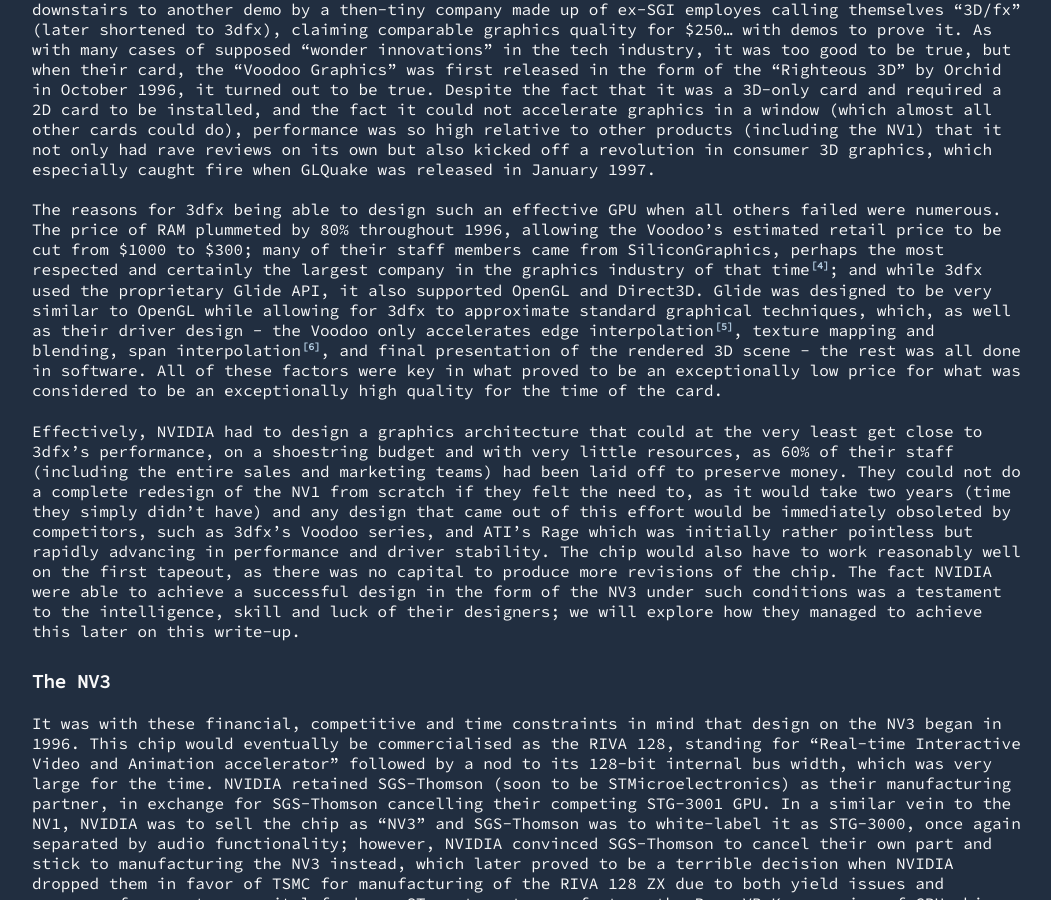
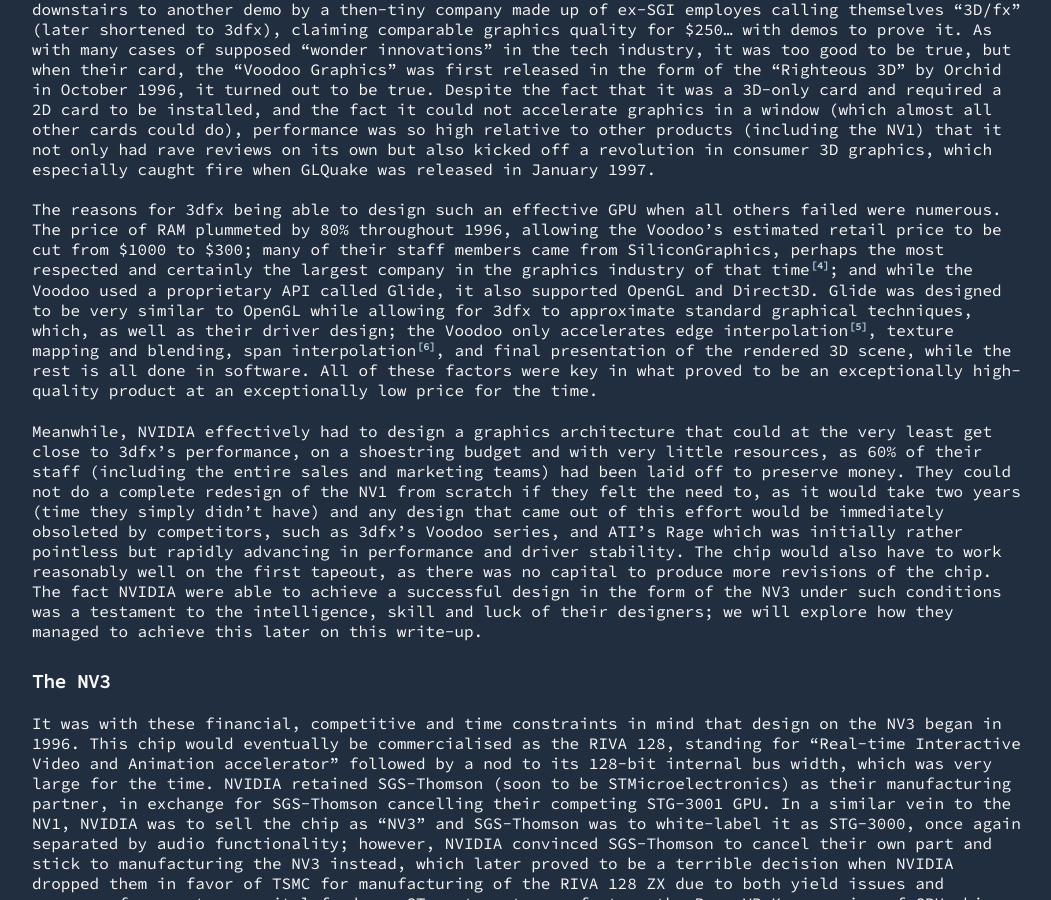
Before and after one commit to 86Box/86box.github.io, a Jekyll site: the page built from _posts/2025-02-25-riva128-part-1.md, in a window 1280 px wide and 900 px high, scrolled down 4484 px. Shown: the whole window, without its empty margins (112-1163 px from the left). Built offline with Jekyll 4.4.1, drawn with Linux system fonts in a browser that asks for light colours.

Commit message:
Small after-the-fact review on riva128

```diff
--- a/_posts/2025-02-25-riva128-part-1.md
+++ b/_posts/2025-02-25-riva128-part-1.md
@@ -78,7 +78,7 @@
 
 However, this was nothing compared to the body blow about to hit the entire industry, NVIDIA included. At a conference in early 1996, an $80,000 machine from SiliconGraphics, then the world leader in accelerated graphics, crashed during a demo by the then-CEO Ed McCracken. If accounts of the event are to be believed, while the machine rebooted, people who had heard rumors left the room and headed downstairs to another demo by a then-tiny company made up of ex-SGI employes calling themselves "3D/fx" (later shortened to 3dfx), claiming comparable graphics quality for $250... with demos to prove it. As with many cases of supposed "wonder innovations" in the tech industry, it was too good to be true, but when their card, the "Voodoo Graphics" was first released in the form of the "Righteous 3D" by Orchid in October 1996, it turned out to be true. Despite the fact that it was a 3D-only card and required a 2D card to be installed, and the fact it could not accelerate graphics in a window (which almost all other cards could do), performance was so high relative to other products (including the NV1) that it not only had rave reviews on its own but also kicked off a revolution in consumer 3D graphics, which especially caught fire when GLQuake was released in January 1997.
 
-The reasons for 3dfx being able to design such an effective GPU when all others failed were numerous. The price of RAM plummeted by 80% throughout 1996, allowing the Voodoo's estimated retail price to be cut from $1000 to $300; many of their staff members came from SiliconGraphics, perhaps the most respected and certainly the largest company in the graphics industry of that time[^sgi]; and while 3dfx used the proprietary Glide API, it also supported OpenGL and Direct3D. Glide was designed to be very similar to OpenGL while allowing for 3dfx to approximate standard graphical techniques, which, as well as their driver design - the Voodoo only accelerates edge interpolation[^edge], texture mapping and blending, span interpolation[^span], and final presentation of the rendered 3D scene - the rest was all done in software. All of these factors were key in what proved to be an exceptionally low price for what was considered to be an exceptionally high quality for the time of the card.
+The reasons for 3dfx being able to design such an effective GPU when all others failed were numerous. The price of RAM plummeted by 80% throughout 1996, allowing the Voodoo's estimated retail price to be cut from $1000 to $300; many of their staff members came from SiliconGraphics, perhaps the most respected and certainly the largest company in the graphics industry of that time[^sgi]; and while the Voodoo used a proprietary API called Glide, it also supported OpenGL and Direct3D. Glide was designed to be very similar to OpenGL while allowing for 3dfx to approximate standard graphical techniques, which, as well as their driver design; the Voodoo only accelerates edge interpolation[^edge], texture mapping and blending, span interpolation[^span], and final presentation of the rendered 3D scene, while the rest is all done in software. All of these factors were key in what proved to be an exceptionally high-quality product at an exceptionally low price for the time.
 
 [^sgi]: By 1997, SGI had over 15 years of experience in developing graphics hardware, while also suffering from rampant mismanagement and experiencing the start of what would later prove to be their terminal decline.
 
@@ -86,7 +86,7 @@
 
 [^span]: To simplify a complex topic, in a GPU of this era, span interpolation generally involves Z-buffering (also known as depth buffering), sorting polygons back to front, and color buffering, storing the color of each pixel sent to the screen in a buffer which allows for blending and alpha transparency. Some GPUs do not implement a Z-buffer and delegate polygon sorting to software instead; examples include the NV1, original ATI Rage and the PlayStation 1's Geometry Transformation Engine.
 
-Effectively, NVIDIA had to design a graphics architecture that could at the very least get close to 3dfx's performance, on a shoestring budget and with very little resources, as 60% of their staff (including the entire sales and marketing teams) had been laid off to preserve money. They could not do a complete redesign of the NV1 from scratch if they felt the need to, as it would take two years (time they simply didn't have) and any design that came out of this effort would be immediately obsoleted by competitors, such as 3dfx's Voodoo series, and ATI's Rage which was initially rather pointless but rapidly advancing in performance and driver stability. The chip would also have to work reasonably well on the first tapeout, as there was no capital to produce more revisions of the chip. The fact NVIDIA were able to achieve a successful design in the form of the NV3 under such conditions was a testament to the intelligence, skill and luck of their designers; we will explore how they managed to achieve this later on this write-up.
+Meanwhile, NVIDIA effectively had to design a graphics architecture that could at the very least get close to 3dfx's performance, on a shoestring budget and with very little resources, as 60% of their staff (including the entire sales and marketing teams) had been laid off to preserve money. They could not do a complete redesign of the NV1 from scratch if they felt the need to, as it would take two years (time they simply didn't have) and any design that came out of this effort would be immediately obsoleted by competitors, such as 3dfx's Voodoo series, and ATI's Rage which was initially rather pointless but rapidly advancing in performance and driver stability. The chip would also have to work reasonably well on the first tapeout, as there was no capital to produce more revisions of the chip. The fact NVIDIA were able to achieve a successful design in the form of the NV3 under such conditions was a testament to the intelligence, skill and luck of their designers; we will explore how they managed to achieve this later on this write-up.
 
 ### The NV3
 
```
